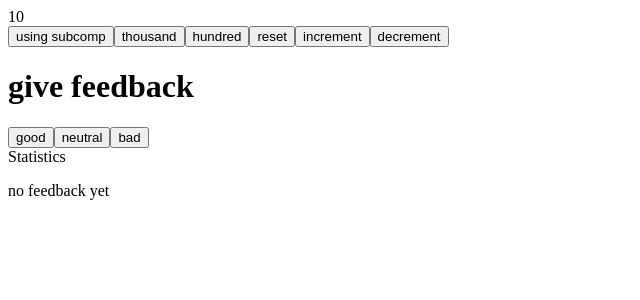
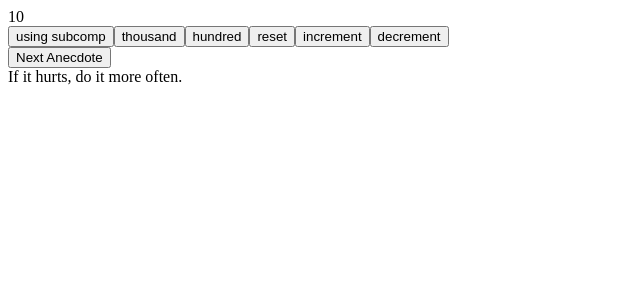
Before and after one commit to opeyemipeter1759/fullstack-open, a React (Create React App) app in the folder IntroToReact/: page / in a window 1280 px wide. Shown: the top 300 px of the page, without its empty margins (0-640 px from the left). Built offline with nearby package versions, Linux system fonts and the light colour scheme.

Commit message:
anecdote step1

```diff
--- a/IntroToReact/src/App.js
+++ b/IntroToReact/src/App.js
@@ -1,5 +1,6 @@
 import LessonTasks from "./lesson-tasks/LessonTask";
-import TaskIndex from "./Tasks-1.6.-1.14/TaskIndex";
+// import TaskIndex from "./Tasks-1.6.-1.14/Unicafe";
+import Unicafe from "./Tasks-1.6.-1.14/Anecdote ";
 
 
 
@@ -8,7 +9,8 @@
     return (
         <>
             <LessonTasks />
-            <TaskIndex/>
+            {/* <TaskIndex/> */}
+            <Unicafe/>
         </>
     )
 }
--- /dev/null
+++ b/IntroToReact/src/Tasks-1.6.-1.14/Anecdote .js
@@ -0,0 +1,30 @@
+import React, { useState } from "react";
+
+const Anecdote = () =>
+{
+    const setNewAncedote = () => {
+       setSelected( Math.floor(Math.random()*anecdotes.length ))
+        console.log(selected);
+    }
+    const anecdotes = [
+        "If it hurts, do it more often.",
+        "Adding manpower to a late software project makes it later!",
+        "The first 90 percent of the code accounts for the first 90 percent of the development time...The remaining 10 percent of the code accounts for the other 90 percent of the development time.",
+        "Any fool can write code that a computer can understand. Good programmers write code that humans can understand.",
+        "Premature optimization is the root of all evil.",
+        "Debugging is twice as hard as writing the code in the first place. Therefore, if you write the code as cleverly as possible, you are, by definition, not smart enough to debug it.",
+        "Programming without an extremely heavy use of console.log is same as if a doctor would refuse to use x-rays or blood tests when dianosing patients.",
+    ];
+
+    const [selected, setSelected] = useState(0);
+
+    return (
+        <div>
+            <button onClick={setNewAncedote}>Next Anecdote</button>
+            <br/>
+            {anecdotes[selected]}
+        </div>
+    );
+};
+
+export default Anecdote;
```
Also changed, not shown: IntroToReact/src/Tasks-1.6.-1.14/Unicafe .js (renamed from IntroToReact/src/Tasks-1.6.-1.14/TaskIndex.js).
